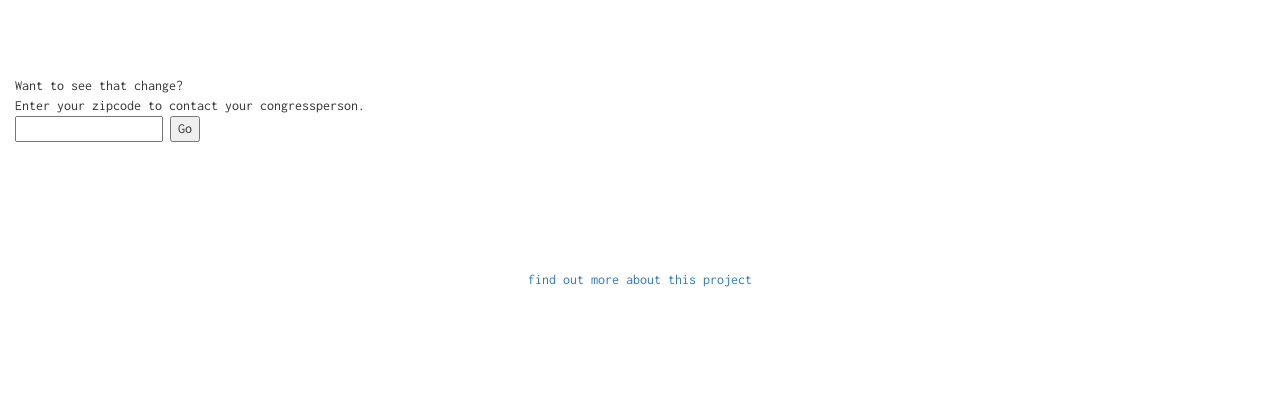
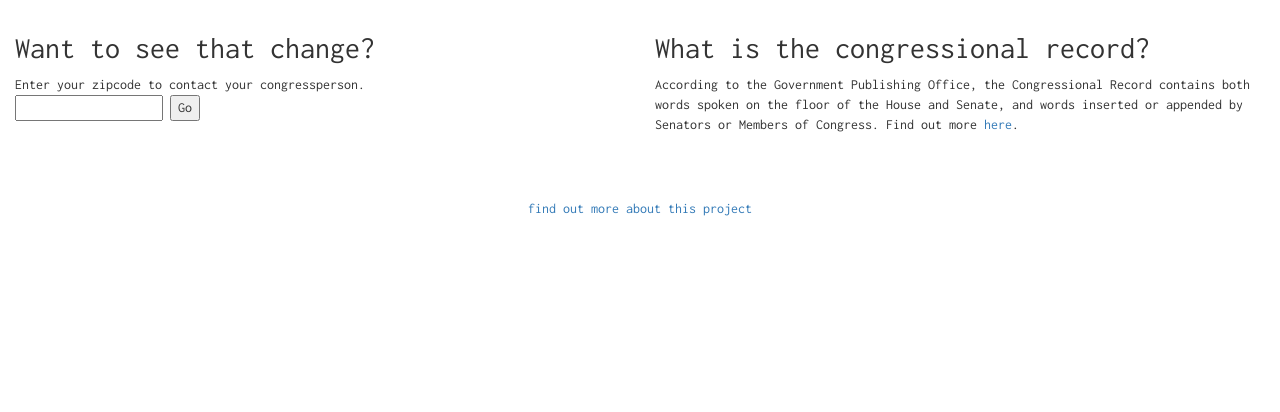
Before and after one commit to rshorey/scout-vs-scout, a Flask app: page / in a window 1280 px wide. Shown: the part 388-800 px from the top of the page. Run offline with Flask 2, Linux system fonts and the light colour scheme; data that the repository does not hold is empty; some libraries are stand-ins or nearby versions.

Commit message:
explanation of cong record, other text fixes

```diff
--- a/static/css/custom.css
+++ b/static/css/custom.css
@@ -32,7 +32,8 @@ h1 {
 }
 
 #do-something {
-    padding-top:5%;
+    padding-top:2%;
+    padding-bottom:2%;
 }
 
 html,body{
@@ -42,7 +43,7 @@ html,body{
 
 
 #footer{
-    padding-top: 10%;
+    padding-top: 5%;
     left: 0;
     position: absolute;
     right: 0;
--- a/templates/about.html
+++ b/templates/about.html
@@ -29,7 +29,7 @@ About this site
   </div>
   <div class="row">
   <div class="col-sm-12">
-  <span class="first-words">No one works alone</span> and I'm especially grateful to the friends and collaborators who helped me out with this project or gave me ideas, especially <a href="https://github.com/shannonturner">Shannon Turner</a> and <a href="https://github.com/heyitsolivia">Olivia Cheng</a>.
+  <span class="first-words">No one works alone</span> and I'm grateful to the friends and collaborators who helped me out with this project, especially <a href="https://github.com/shannonturner">Shannon Turner</a> and <a href="https://github.com/heyitsolivia">Olivia Cheng</a>.
   </div><!--col-sm-12-->
   </div><!--row-->
 
--- a/templates/contact.html
+++ b/templates/contact.html
@@ -35,7 +35,7 @@
             <br/>
             {{ m["address"] }}
             <br/>
-            Washington DC, 20510
+            Washington, DC 20510
             </li>
             {% endfor %}
         </ul>
--- a/templates/index.html
+++ b/templates/index.html
@@ -14,32 +14,39 @@
 
     </div><!--container-fluid jumbotron-text-->
 </div><!--jumbotron-flag-->
+<div class="container-fluid">
     <div class="row">
-        <div class="container-fluid">
+
         <h4>
                     'Boy Scouts' appeared in the congressional record {{boy_mentions}} times in the past year.
         </h4>
-        </div>
-        </div>
+    </div><!--row-->
     <div class="row">
-        <div class="container-fluid">
         <h4>
                 'Girl Scouts' appeared {{girl_mentions}} times in the same period.
         </h4>
-        </div>
-        </div>
-    </div><!--container-fluid jumbotron-text-->
-</div><!--jumbotron-flag-->
+    </div> <!--row-->
+</div><!--container-fluid-->
 
-<div class="container-fluid" id="do-something">
-    Want to see that change?<br \>
+
+<div class="container-fluid">
+    <div class="row">
+        <div class="col-sm-6";>
+            <h2>Want to see that change?</h2>
             Enter your zipcode to contact your congressperson. <br\>
             <form action="/getzip" method="post">
                 <input type="text" name="zipcode"></input>
                 <input type="submit" value="Go"></input>
             </form>
-</div><!--container-fluid-->
+        </div> <!--col-sm-6-->
 
+        <div class="col-sm-6";>
+            <h2> What is the congressional record? </h2>
+
+        According to the Government Publishing Office, the Congressional Record contains both words spoken on the floor of the House and Senate, and words inserted or appended by Senators or Members of Congress. Find out more <a href="http://www.gpo.gov/help/index.html#about_congressional_record.htm">here</a>.
+        </div> <!--col-sm-6-->
+    </div> <!--row-->
+</div> <!--container-fluid-->
 {% include "footer.html" %}
 </body>
 </html>
```
Lines whose indentation alone changed are shown as unchanged.
